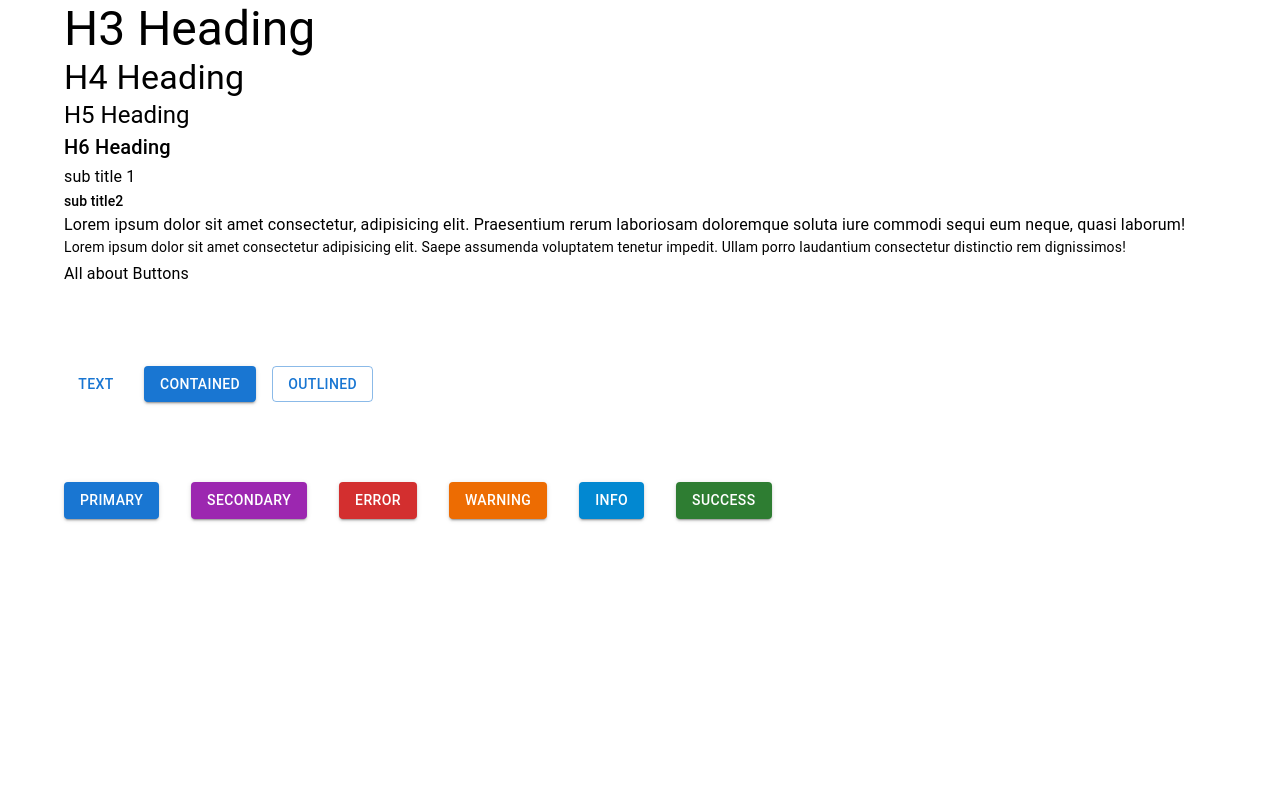
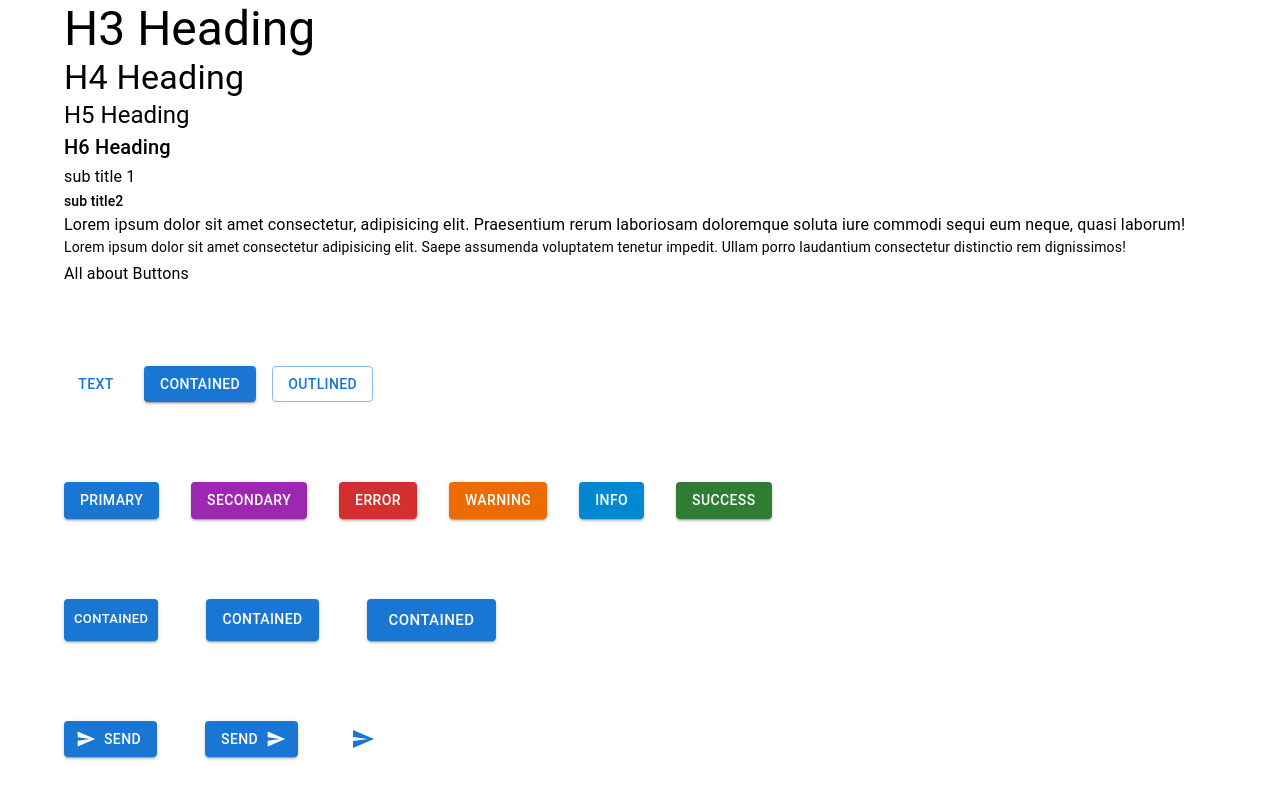
Before and after one commit to Taiwo-Tunde/React-with-MUI-with_Typescript, a React (Create React App) app in the folder react-with-mui-typescript/: page / in a window 1280 px wide. Shown: the part 277-1076 px from the top of the page. Before the commit the page ends 860 px from the top, so only its background shows below. Built offline with nearby package versions, Linux system fonts and the light colour scheme.

Commit message:
React with MUI

```diff
--- a/react-with-mui-typescript/package.json
+++ b/react-with-mui-typescript/package.json
@@ -5,6 +5,7 @@
   "dependencies": {
     "@emotion/react": "^11.11.0",
     "@emotion/styled": "^11.11.0",
+    "@mui/icons-material": "^5.11.16",
     "@mui/material": "^5.13.3",
     "@testing-library/jest-dom": "^5.16.5",
     "@testing-library/react": "^13.4.0",
--- a/react-with-mui-typescript/src/component/MuiButton.tsx
+++ b/react-with-mui-typescript/src/component/MuiButton.tsx
@@ -1,4 +1,5 @@
-import { Button, Typography, Stack } from "@mui/material";
+import { Button, Typography, Stack, IconButton } from "@mui/material";
+import SendIcon from "@mui/icons-material/Send";
 
 export const MuiButton = () => {
   return (
@@ -31,6 +32,38 @@ export const MuiButton = () => {
           success
         </Button>
       </Stack>
+      <Stack direction="row" spacing={6}>
+        <Button variant="contained" color="primary" size="small">
+          Contained
+        </Button>
+        <Button variant="contained" color="primary" size="medium">
+          Contained
+        </Button>
+        <Button variant="contained" color="primary" size="large">
+          Contained
+        </Button>
+      </Stack>
+      <Stack spacing={6} direction="row">
+        <Button
+          variant="contained"
+          color="primary"
+          size="medium"
+          startIcon={<SendIcon />}
+        >
+          send
+        </Button>
+        <Button
+          variant="contained"
+          color="primary"
+          size="medium"
+          endIcon={<SendIcon />}
+        >
+          send
+        </Button>
+        <IconButton aria-label="send" color="primary" size="small">
+          <SendIcon />
+        </IconButton>
+      </Stack>
     </Stack>
   );
 };
```
Also changed, not shown: 1 other file (tests, documents, lock files or other folders).
